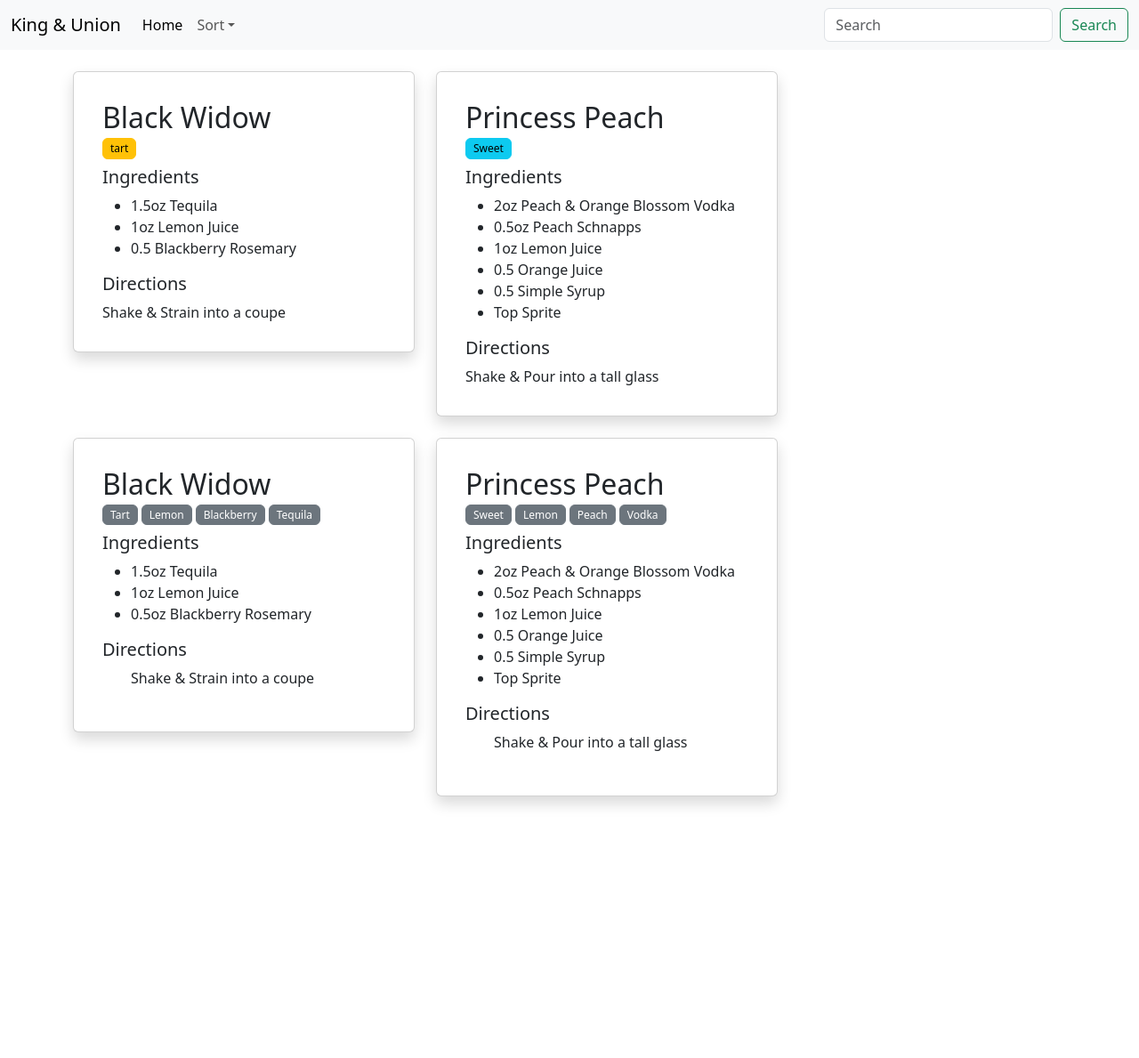
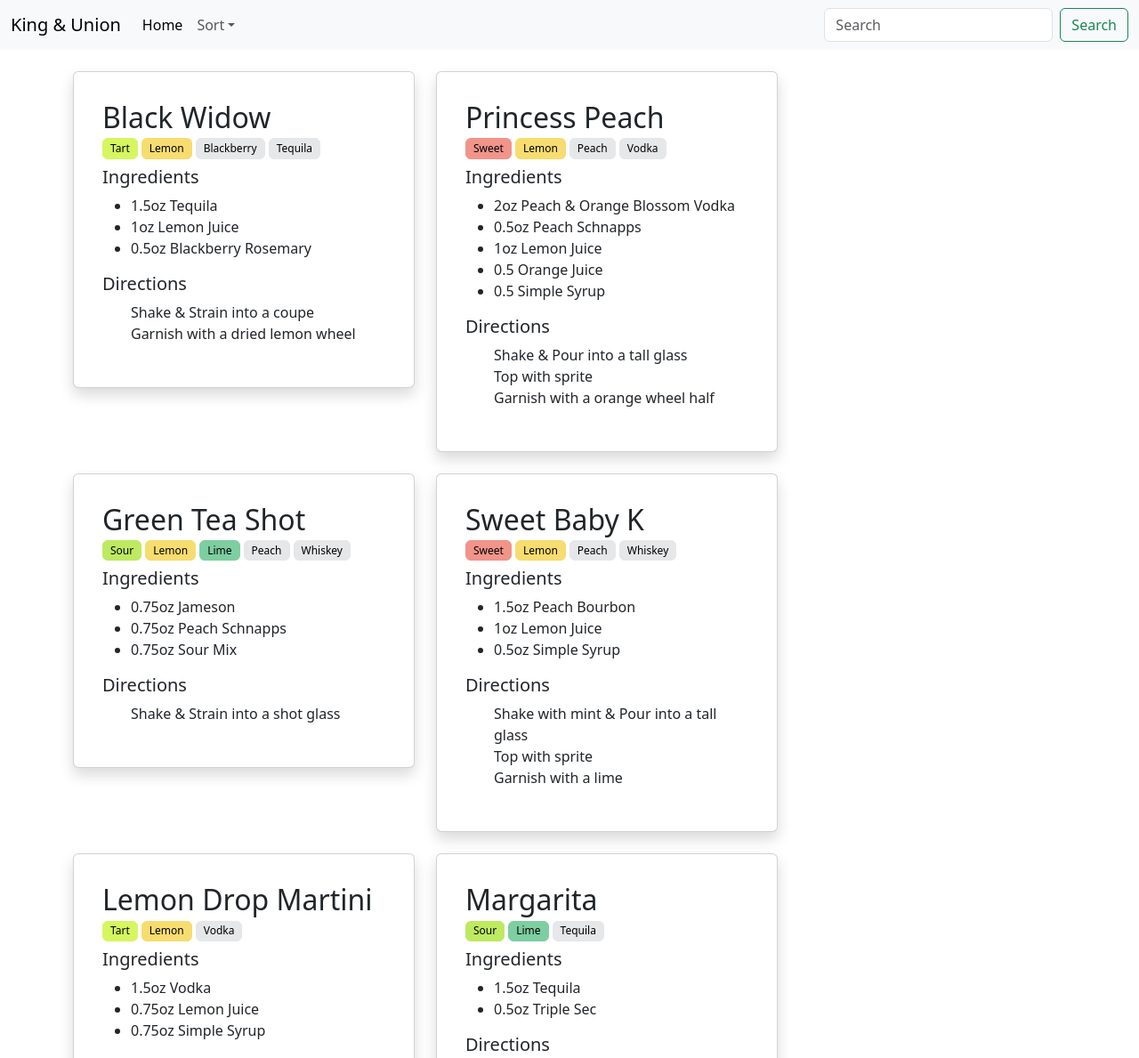
Before and after one commit to MediumlySalted/digital-bar-recipe-book, a plain HTML site: page index.html in a window 1280 px wide. Shown: the top 1189 px of the page at 89% size. Before the commit the page ends 919 px from the top, so only its background shows below. Drawn offline with nearby package versions, Linux system fonts and the light colour scheme.

Commit message:
Finished design for tags and added more recipes

```diff
--- a/index.html
+++ b/index.html
@@ -40,43 +40,8 @@
     <br>
 
     <div class="container">
-    <div class="row row-cols-auto" id="mainContainer">
-        <div class="col">
-          <div class="card shadow p-3 mb-4 bg-body rounded" style="width: 24rem;">
-            <div class="card-body" id="recipe0">
-              <h2 class="card-title" style="margin-bottom: .25rem;">Black Widow</h2>
-              <p class="btn btn-warning" style="--bs-btn-padding-y: .1rem; --bs-btn-padding-x: .5rem; --bs-btn-font-size: .75rem; margin-bottom: .5rem;">tart</p>
-              <h5 class="card-text">Ingredients</h5>
-              <ul>
-                <li><p class="card-text">1.5oz Tequila</p></li>
-                <li><p class="card-text">1oz Lemon Juice</p></li>
-                <li><p class="card-text">0.5 Blackberry Rosemary</p></li>
-              </ul>
-              <h5 class="card-text">Directions</h5>
-              <p class="card-text">Shake & Strain into a coupe</p>
-            </div>
-          </div>
-        </div>
-        <div class="col">
-          <div class="card shadow p-3 mb-4 bg-body rounded" style="width: 24rem;">
-            <div class="card-body" id="recipe1">
-              <h2 class="card-title" style="margin-bottom: .25rem;">Princess Peach</h2>
-              <p class="btn btn-info" style="--bs-btn-padding-y: .1rem; --bs-btn-padding-x: .5rem; --bs-btn-font-size: .75rem; margin-bottom: .5rem;">Sweet</p>
-              <h5 class="card-text">Ingredients</h5>
-              <ul>
-                <li><p class="card-text">2oz Peach & Orange Blossom Vodka</p></li>
-                <li><p class="card-text">0.5oz Peach Schnapps</p></li>
-                <li><p class="card-text">1oz Lemon Juice</p></li>
-                <li><p class="card-text">0.5 Orange Juice</p></li>
-                <li><p class="card-text">0.5 Simple Syrup</p></li>
-                <li><p class="card-text">Top Sprite</p></li>
-              </ul>
-              <h5 class="card-text">Directions</h5>
-              <p class="card-text">Shake & Pour into a tall glass</p>
-            </div>
-          </div>
-        </div>
-    </div>
+      <div class="row row-cols-auto" id="mainContainer">
+      </div>
     </div>
 
     <script src="https://cdn.jsdelivr.net/npm/bootstrap@5.3.3/dist/js/bootstrap.bundle.min.js" integrity="sha384-YvpcrYf0tY3lHB60NNkmXc5s9fDVZLESaAA55NDzOxhy9GkcIdslK1eN7N6jIeHz" crossorigin="anonymous"></script>
--- a/index.js
+++ b/index.js
@@ -13,7 +13,8 @@ let recipes = [
             "0.5oz Blackberry Rosemary"
         ],
         "directions": [
-            "Shake & Strain into a coupe"
+            "Shake & Strain into a coupe",
+            "Garnish with a dried lemon wheel"
         ]
     },
     {
@@ -30,13 +31,98 @@ let recipes = [
             "1oz Lemon Juice",
             "0.5 Orange Juice",
             "0.5 Simple Syrup",
-            "Top Sprite"
         ],
         "directions": [
-            "Shake & Pour into a tall glass"
+            "Shake & Pour into a tall glass",
+            "Top with sprite",
+            "Garnish with a orange wheel half"
         ]
     },
+    {
+        "name": "Green Tea Shot",
+        "tags": [
+            "Sour",
+            "Lemon",
+            "Lime",
+            "Peach",
+            "Whiskey"
+        ],
+        "ingredients": [
+            "0.75oz Jameson",
+            "0.75oz Peach Schnapps",
+            "0.75oz Sour Mix",
+        ],
+        "directions": [
+            "Shake & Strain into a shot glass",
+        ]
+    },
+    {
+        "name": "Sweet Baby K",
+        "tags": [
+            "Sweet",
+            "Lemon",
+            "Peach",
+            "Whiskey"
+        ],
+        "ingredients": [
+            "1.5oz Peach Bourbon",
+            "1oz Lemon Juice",
+            "0.5oz Simple Syrup",
+        ],
+        "directions": [
+            "Shake with mint & Pour into a tall glass",
+            "Top with sprite",
+            "Garnish with a lime"
+        ]
+    },
+    {
+        "name": "Lemon Drop Martini",
+        "tags": [
+            "Tart",
+            "Lemon",
+            "Vodka"
+        ],
+        "ingredients": [
+            "1.5oz Vodka",
+            "0.75oz Lemon Juice",
+            "0.75oz Simple Syrup",
+        ],
+        "directions": [
+            "Shake & Strain into a coupe",
+            "Garnish with a lemon wheel"
+        ]
+    },
+    {
+        "name": "Margarita",
+        "tags": [
+            "Sour",
+            "Lime",
+            "Tequila"
+        ],
+        "ingredients": [
+            "1.5oz Tequila",
+            "0.5oz Triple Sec",
+        ],
+        "directions": [
+            "Salt the rip of a tall glass",
+            "Build ingredients and top with sour mix",
+            "Garnish with lime wedge",
+        ]
+    },
+
 ]
+
+let tagColors = {
+    'Tart': '#D6F660',
+    'Sweet': '#F1948A',
+    'Sour': '#BDEA61',
+    'Lemon': '#F7DC6F',
+    'Lime': '#7DCEA0',
+    'Vodka': '#E5E7E9',
+    'Tequila': '#E5E7E9',
+    'Whiskey': '#E5E7E9',
+    'undefined': '#E5E7E9'
+}
 
 let seedCount = 2
 let i = 0
@@ -63,7 +149,11 @@ recipes.forEach( function(recipe) {
     // places the tags
     let tagsEl = document.getElementById(`tags${i+seedCount}`)
     recipe.tags.forEach( function(tag) {
-        tagsEl.innerHTML += `<p class="btn btn-secondary" style="--bs-btn-padding-y: .1rem; --bs-btn-padding-x: .5rem; --bs-btn-font-size: .75rem; margin-bottom: .5rem; margin-right: .25rem;">${tag}</p>`
+        let color = '#E5E7E9'
+        if (Object.keys(tagColors).includes(tag)) {
+            color = tagColors[tag]
+        }
+        tagsEl.innerHTML += `<p class="btn btn-light" style="--bs-btn-padding-y: .1rem; --bs-btn-padding-x: .5rem; --bs-btn-font-size: .75rem; margin-bottom: .5rem; margin-right: .25rem; background-color: ${color}; border-color: ${color};">${tag}</p>`
     })
 
     // places the ingredients
@@ -78,3 +168,5 @@ recipes.forEach( function(recipe) {
     })
     i += 1
 })
+
+console.log(tagColors['test'])
```
